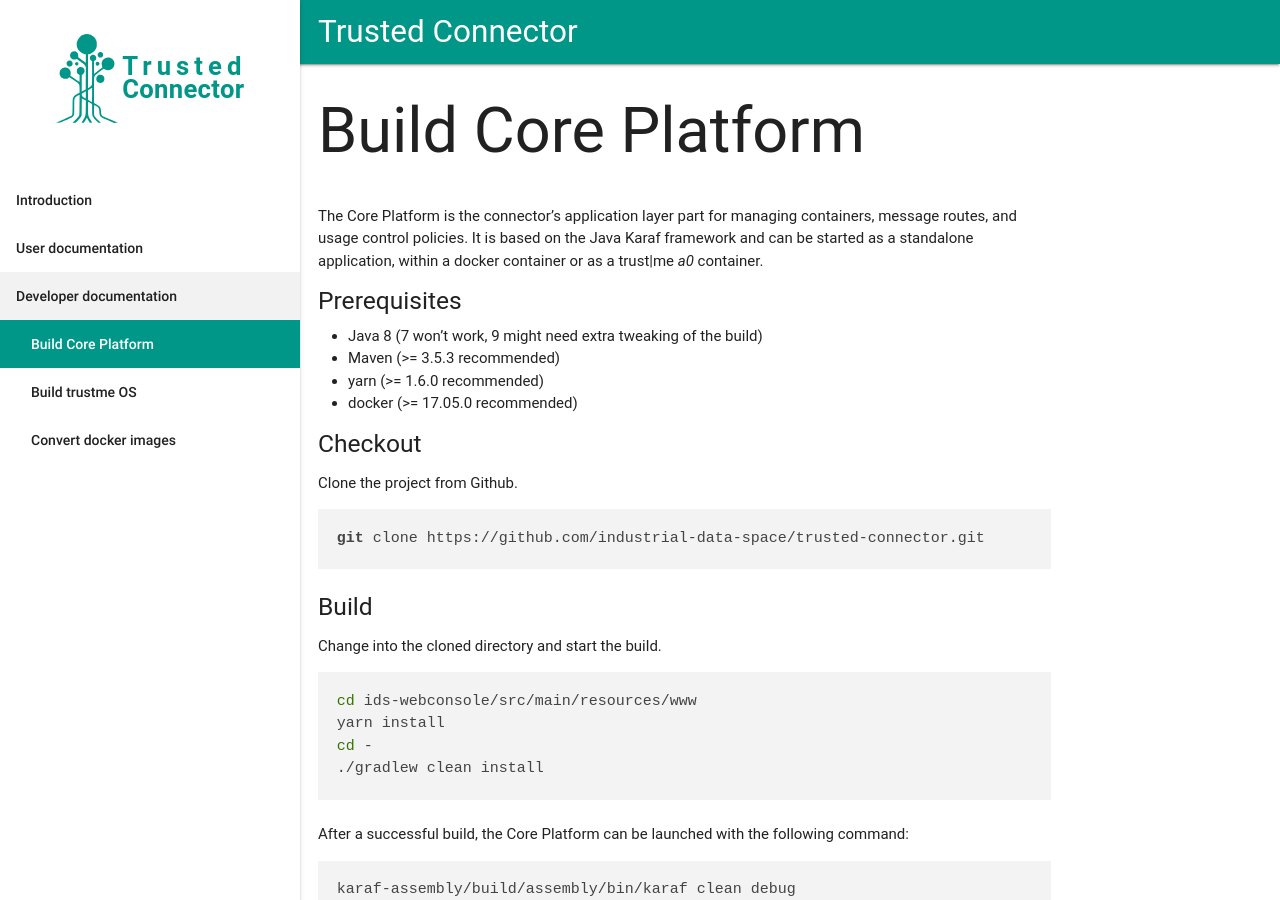
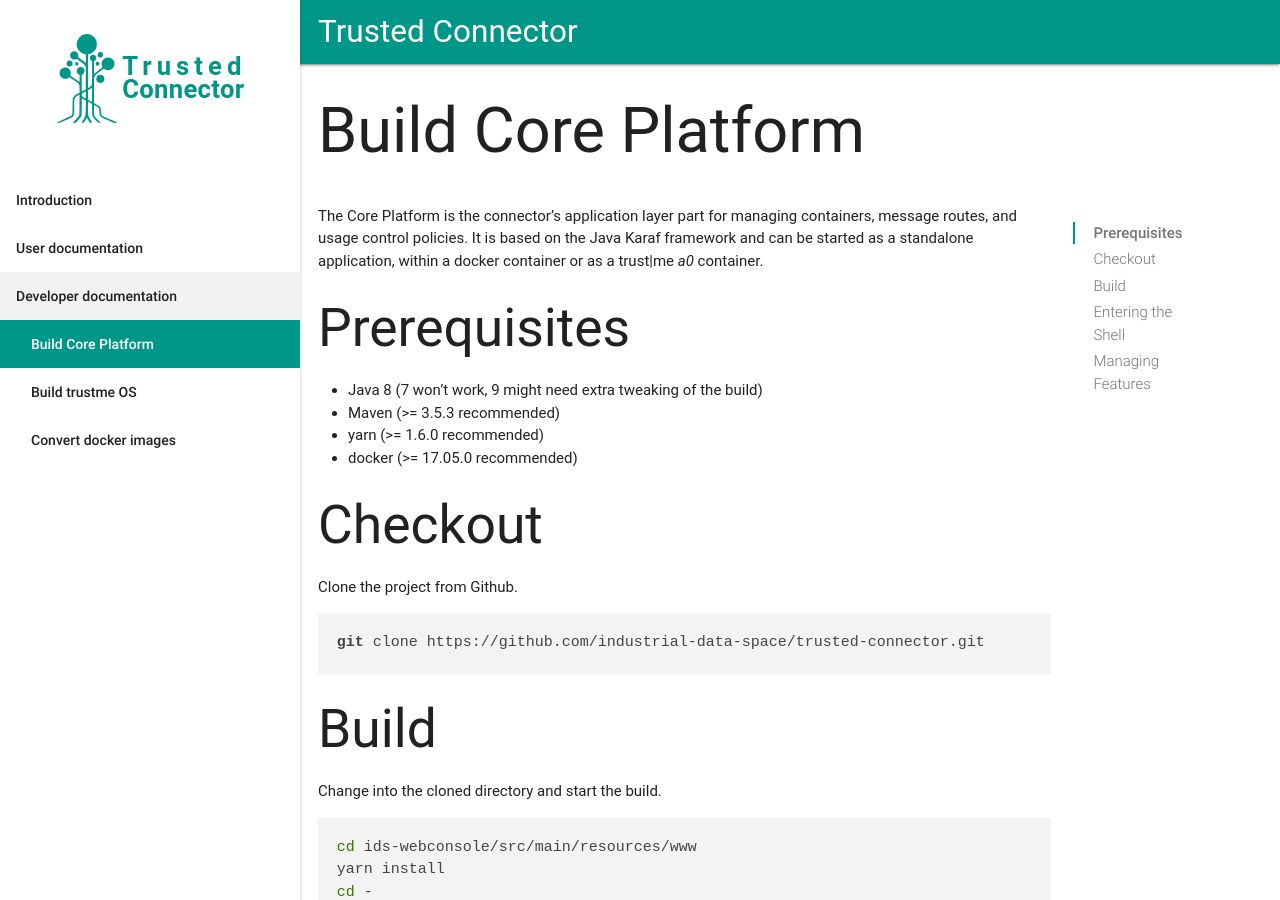
Before and after one commit to industrial-data-space/trusted-connector-documentation, a Jekyll site: the page built from docs/_docs/dev_core.md, in a window 1280 px wide and 900 px high. Built offline with Jekyll 4.4.1, drawn with Linux system fonts in a browser that asks for light colours; some web fonts are replaced.

Commit message:
Level of headings

````diff
--- a/docs/_docs/dev_core.md
+++ b/docs/_docs/dev_core.md
@@ -7,14 +7,14 @@ permalink: /docs/dev_core/
 
 The Core Platform is the connector's application layer part for managing containers, message routes, and usage control policies. It is based on the Java Karaf framework and can be started as a standalone application, within a docker container or as a trust\|me _a0_ container.
 
-##### Prerequisites
+## Prerequisites
 
 * Java 8 (7 won't work, 9 might need extra tweaking of the build)
 * Maven (>= 3.5.3 recommended)
 * yarn (>= 1.6.0 recommended)
 * docker (>= 17.05.0 recommended)
 
-##### Checkout
+## Checkout
 
 Clone the project from Github.
 
@@ -22,7 +22,7 @@ Clone the project from Github.
 git clone https://github.com/industrial-data-space/trusted-connector.git
 ```
 
-##### Build
+## Build
 
 Change into the cloned directory and start the build.
 
@@ -52,7 +52,7 @@ fraunhoferaisec/ttpsim:develop
 The first one is the actual Core Platform. The second one is a simulator for the trusted third party (TTP) which is only needed for integration tests.
 
 
-#### Entering the Shell
+## Entering the Shell
 
 During development, you may want to interact with the shell of the application server. In a production environment, access to the shell must be limited for administrators or the shell must be removed completely. In this development setup, however, the shell can directly be accessed:
 
@@ -64,7 +64,7 @@ If the Core Platform runs in a Docker container, use the following command to en
 docker exec -ti <container_name> /root/bin/client
 ```
 
-#### Managing Features
+## Managing Features
 
 To keep its footprint low, the Core Platform only contains a few protocol adapters for Apache Camel, such as HTTP(S), WebSockets, and OPC-UA. If you need to install further protocol adapters, you may proceed as follows:
 
````
